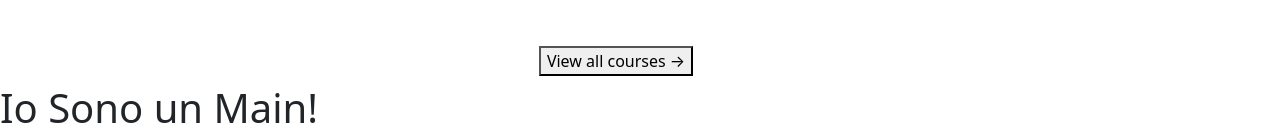
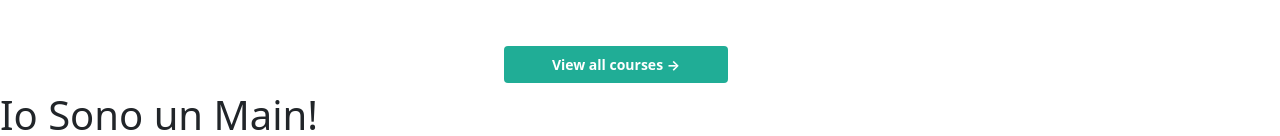
Before and after one commit to GencoMattia/proj-html-vuejs, a Vue app: page / in a window 1280 px wide. Shown: the part 786-922 px from the top of the page. Built offline with nearby package versions, Linux system fonts and the light colour scheme.

Commit message:
realized button

```diff
--- a/src/components/MainFeatured.vue
+++ b/src/components/MainFeatured.vue
@@ -96,7 +96,7 @@ export default {
                 </div>
             </div>
             <div class="d-flex justify-content-center p-2">
-                <button>View all courses &rightarrow;</button>
+                <button class="px-5 py-2 rounded-1">View all courses &rightarrow;</button>
             </div>
         </div>
     </section>
@@ -149,4 +149,12 @@ div.study>span{
     color: #8c89a2;
 }
 
+button{
+    font-size: 14px;
+    font-weight: bold;
+    border: none;
+    color: white;
+    background-color: #20Ad96;
+}
+
 </style>
```
